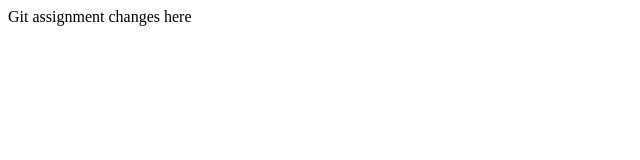
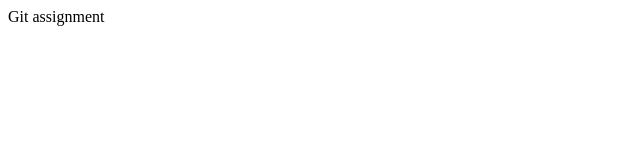
Before and after one commit to jaswant-rawat/project_dir, a plain HTML site: page index.html in a window 1280 px wide. Shown: the whole page, without its empty margins (0-640 px from the left). Drawn offline with Linux system fonts and the light colour scheme.

Commit message:
Revert "commit after renaming the add command to my-add command"
This reverts commit e20c2f0ab5a2f4d6df9b76323ba805e66487ab18.

```diff
--- a/index.html
+++ b/index.html
@@ -7,7 +7,6 @@
         <Body>
 
             Git assignment
-            changes here
         </Body>
     </head>
 </html>
```
